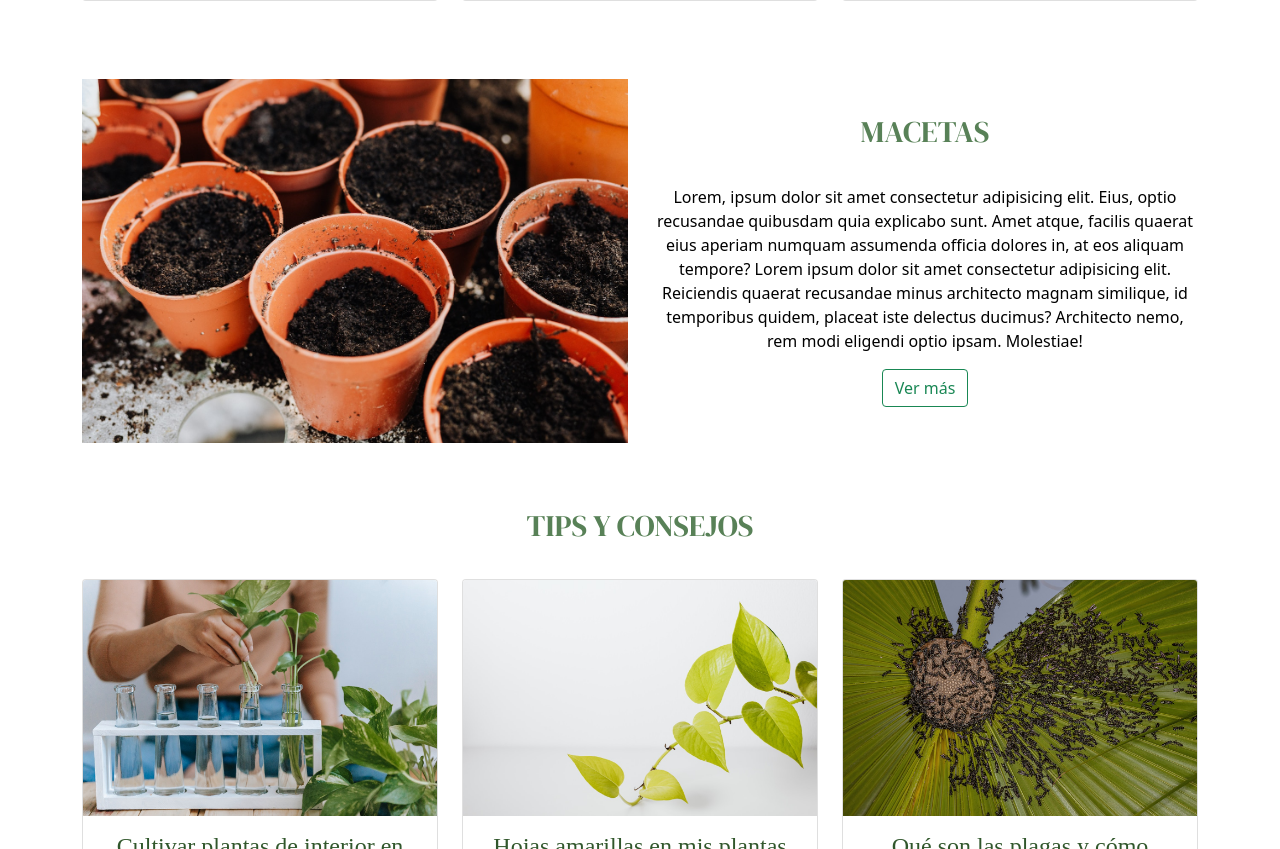
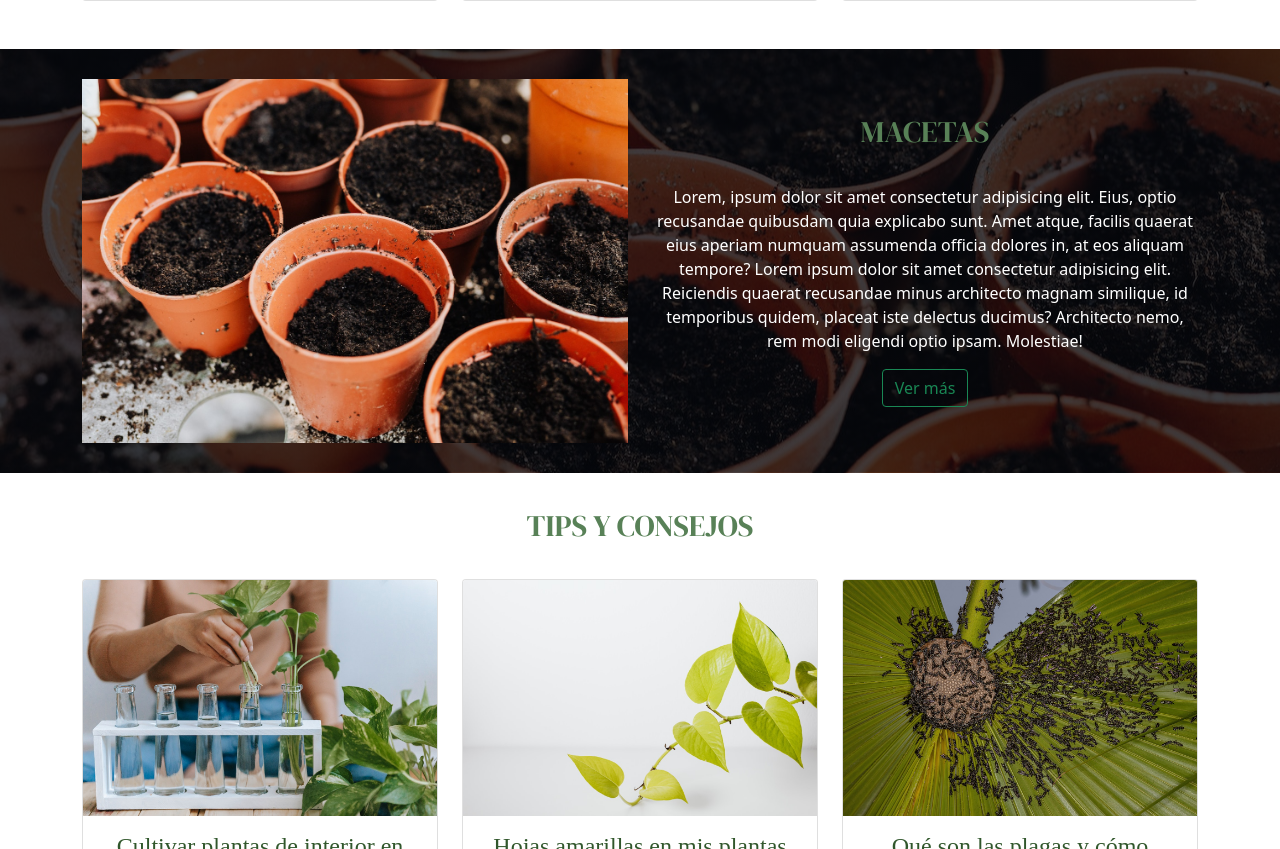
Before and after one commit to AnabellaBrusco/PF-Brusco, a plain HTML site: page index.html in a window 1280 px wide. Shown: the part 1679-2528 px from the top of the page. Drawn offline with nearby package versions, Linux system fonts and the light colour scheme; a web font is replaced by a local one.

Commit message:
actualizo

```diff
--- a/index.html
+++ b/index.html
@@ -126,7 +126,7 @@
 <!--fin cards-->
 
 <!--inicio sec macetas-->
-<section>
+<section class="macetas">
     <div class="container text-center">
         <div class="row">
             <div class="col-sm-8 col-lg-6">
--- a/style.scss
+++ b/style.scss
@@ -41,6 +41,7 @@ h4 {
     color: #31572C;
     font-family: $font1;
 }
+
 .btn-primary {
     background-color: #31572C;
 }
@@ -49,12 +50,15 @@ h4 {
     color: #31572C;
 }
 
-section {
+.macetas{
+    background-image: linear-gradient(rgba(5,7,12,0.75), rgba(5,7,12,0.75)), url(img/macetas.jpg);
+    background-position: center;
+    background-size: cover;
     height: 60;
     padding: 30px;
 
     p{
-        color: #000;
+        color: #fff;
 
     }
 }
```
Also changed, not shown: pages/plantas.html (+1 -1 lines), style.css, 1 other file.
